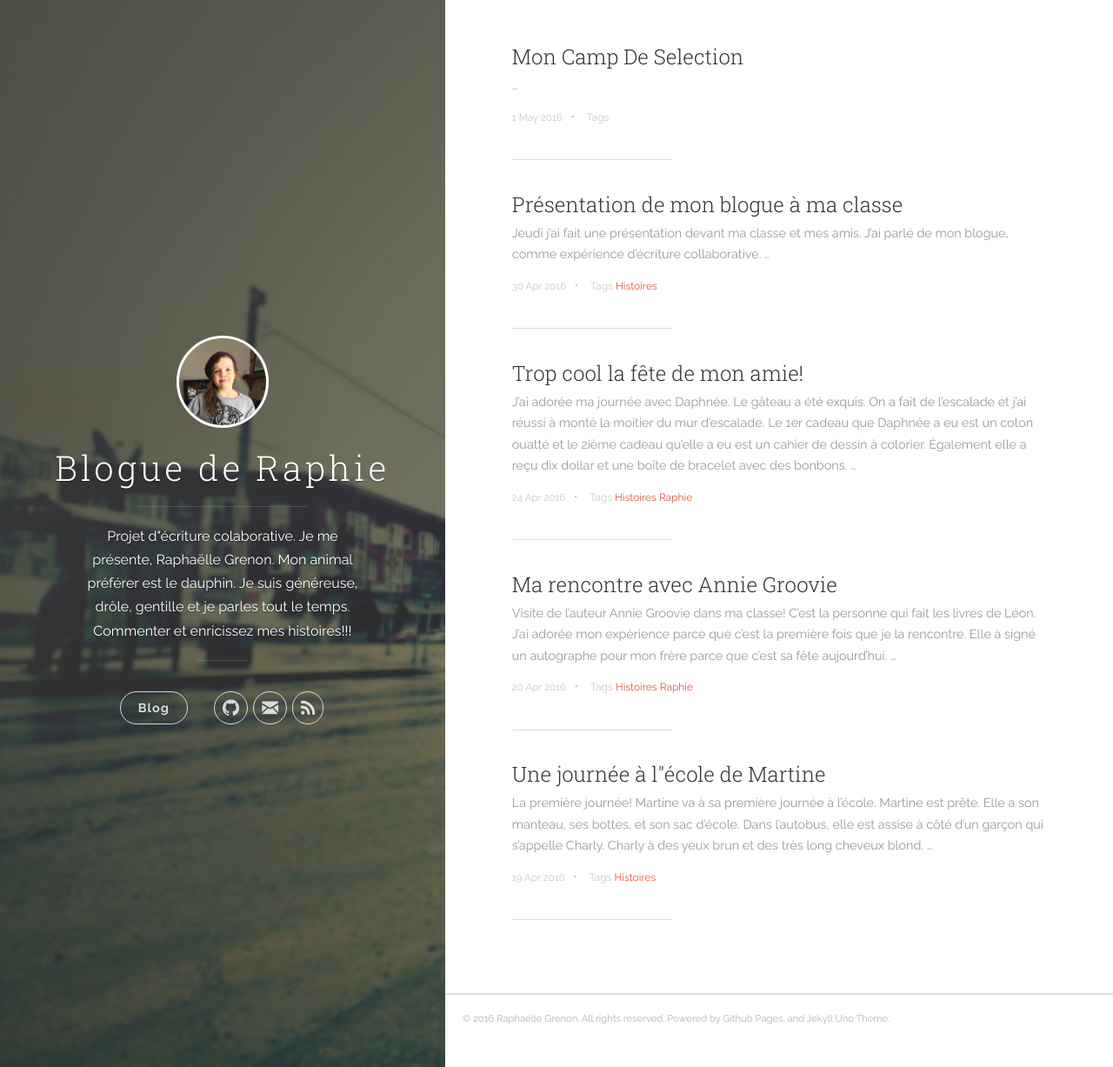
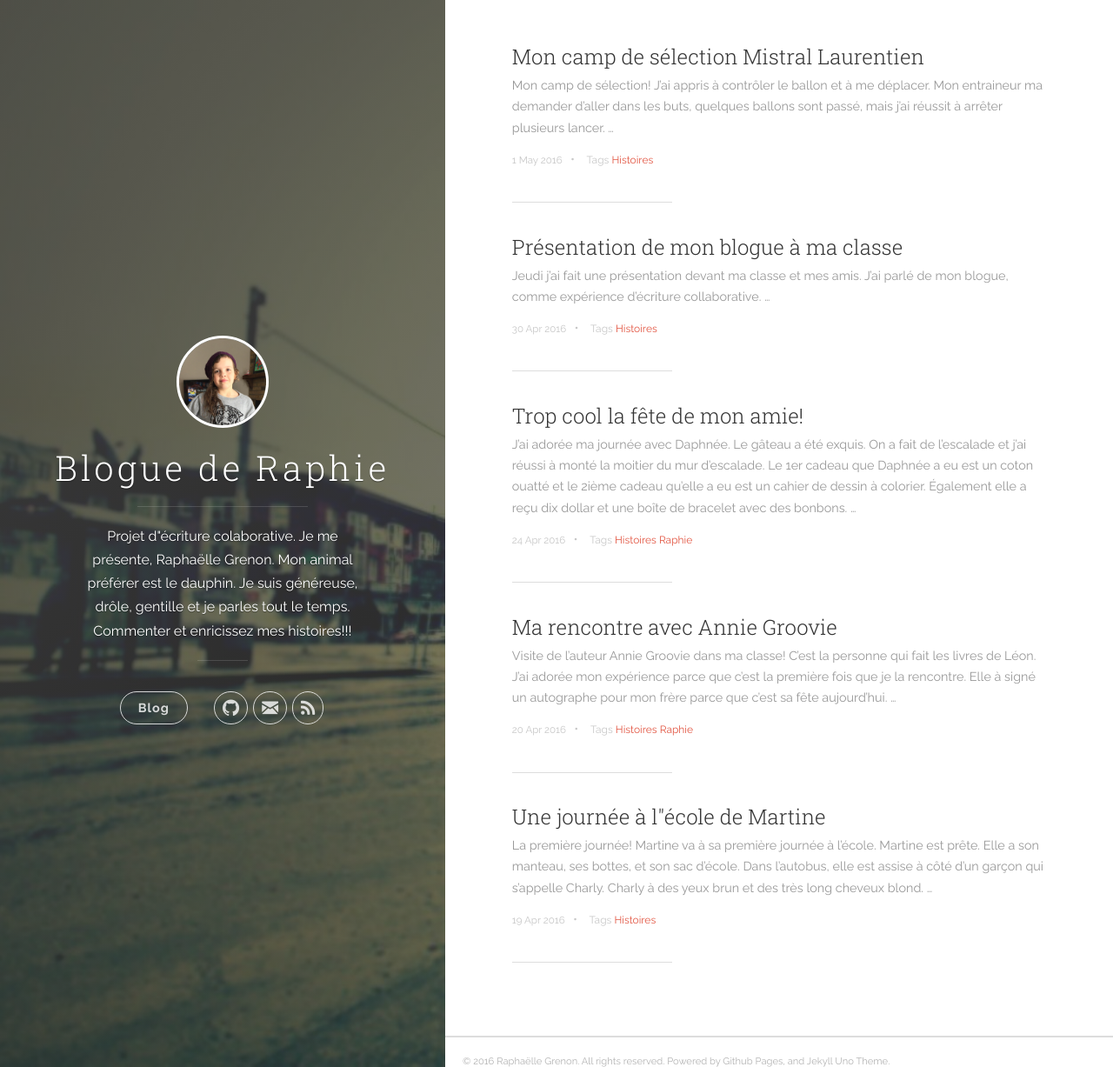
Before and after one commit to raphaellegrenon/blog, a Jekyll site: the page built from index.html, in a window 1280 px wide and 1227 px high. Shown: the whole window at 87% size. Built offline with Jekyll 4.4.1, drawn with Linux system fonts in a browser that asks for light colours; nearby versions of some CDN libraries; the list of posts is cut into pages by our own code.

Commit message:
Update 2016-5-01-Mon-Camp-de-Selection.md

```diff
--- a/_posts/2016-5-01-Mon-Camp-de-Selection.md
+++ b/_posts/2016-5-01-Mon-Camp-de-Selection.md
@@ -1,7 +1,13 @@
-
-
+---
+layout: post
+title: Mon camp de sélection Mistral Laurentien
+categories: [Histoires]
+tags: [Histoires]
+comments: true
+---
 
 Mon camp de sélection!
 J’ai  appris à contrôler le ballon et à me déplacer.
 Mon entraineur  ma demander d’aller dans les buts, quelques ballons sont passé, mais j’ai réussit à arrêter plusieurs lancer.
+
 Aujourd’hui le calibre des joueuses était très haut, l’entrainement  était très difficile, mais j’ai bien aimé mon camp de sélection!
```
